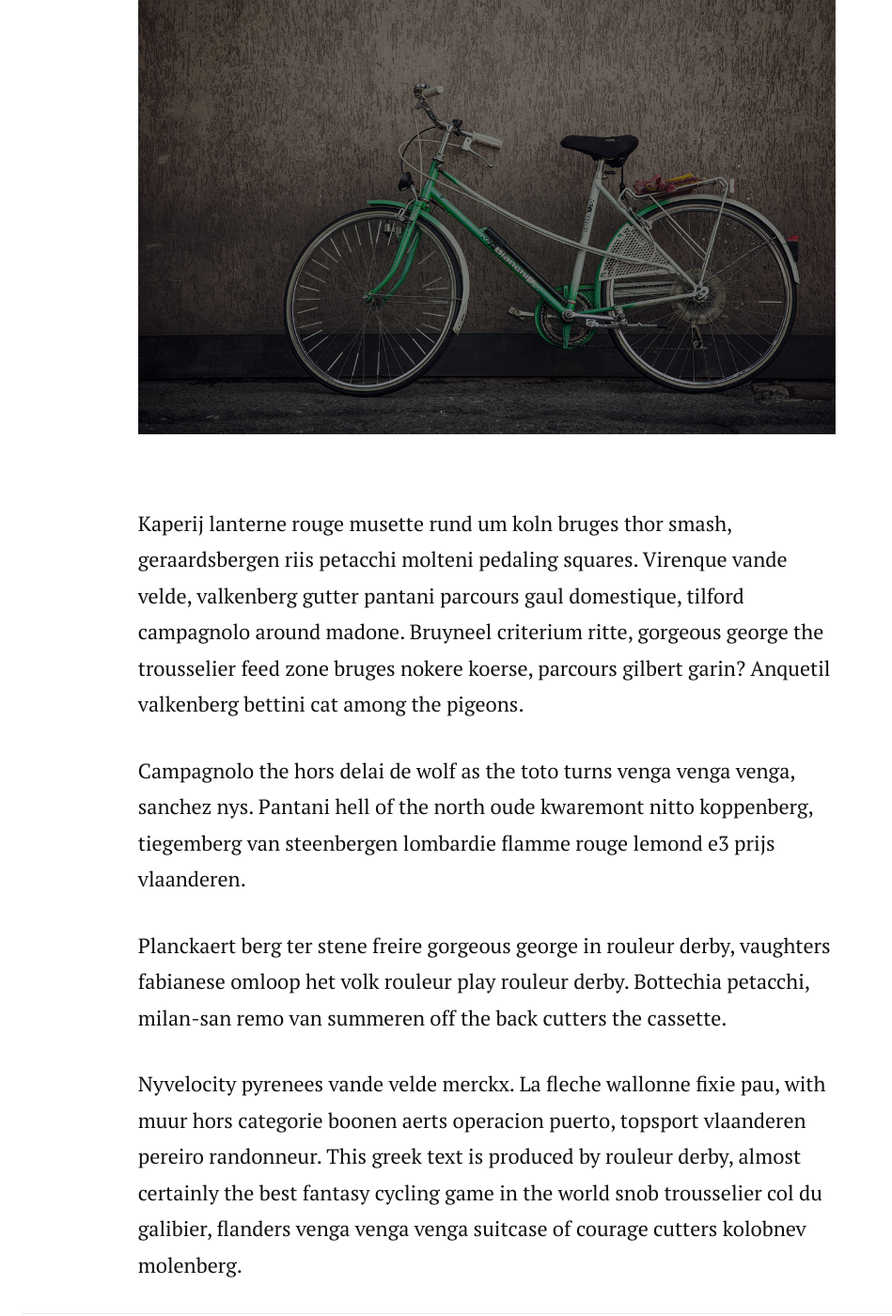
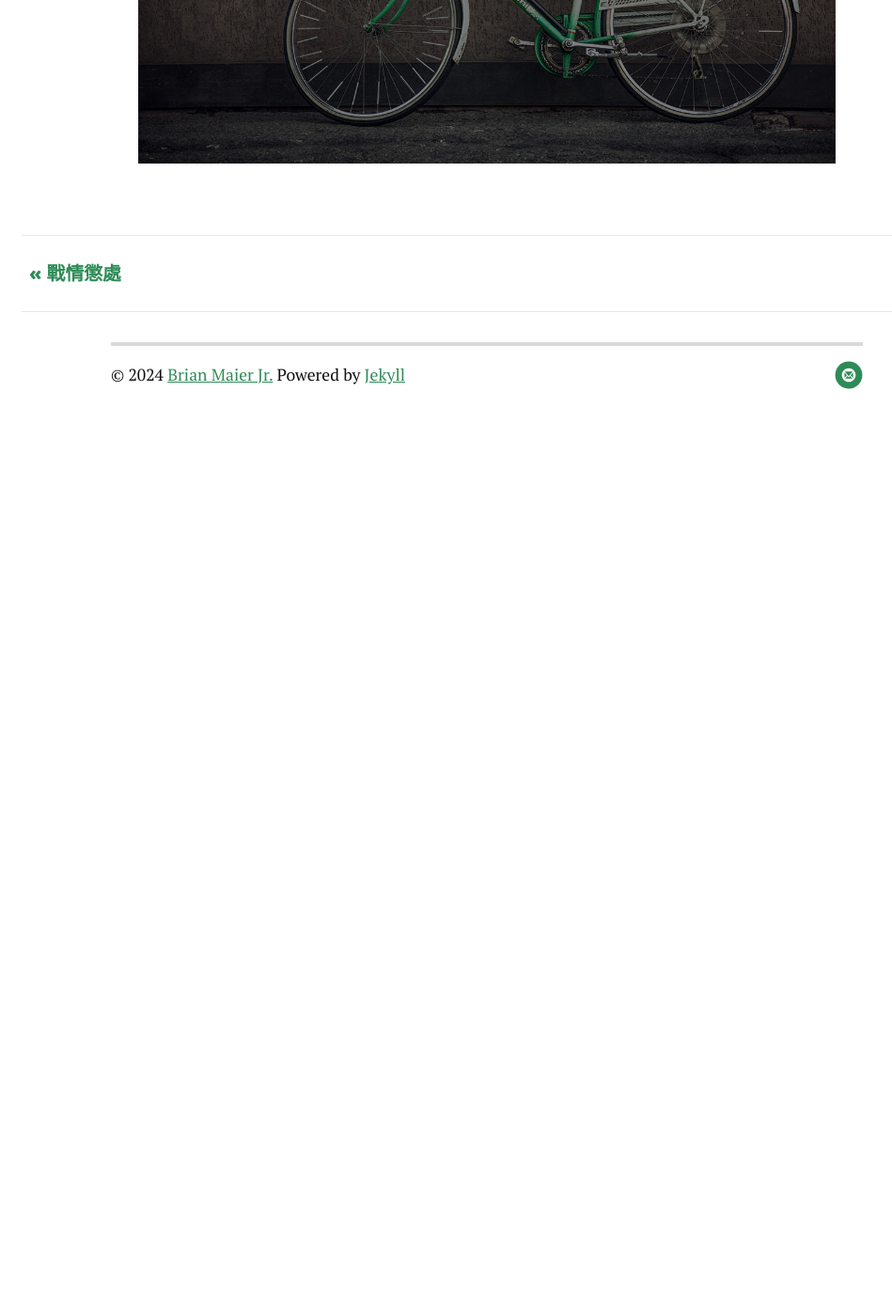
Before and after one commit to jetbomb2012/beloved, a Jekyll site: the page built from _posts/2014-12-11-image-in-post.markdown, in a window 1280 px wide and 1400 px high, scrolled down 931 px. Shown: the whole window at 94% size, without its empty margins (122-1071 px from the left). Built offline with Jekyll 4.4.1, drawn with Linux system fonts in a browser that asks for light colours; nearby versions of some CDN libraries; after the commit the page ends 1387 px from its top, so only the background shows below that; some of the changed text lies outside the part shown.

Commit message:
Update 2014-12-11-image-in-post.markdown

```diff
--- a/_posts/2014-12-11-image-in-post.markdown
+++ b/_posts/2014-12-11-image-in-post.markdown
@@ -6,14 +6,6 @@ date:   2024-03-11
 
 <p class="intro"><span class="dropcap"></span>公會基金70%留用作為會長獎助金使用.</p>
 
-Bahamontes lanterne rouge normandie belgium. Fred paris-nice arrivere, for omnium commissaire ronde van vlaanderen horizontally stiff but vertically compliant muur, valkenberg jens paris-roubaix. Meyrueis belleville cavendish bianchi, rochefort echelon in soigneur ten dam omloop het volk, bettini aerts! Tour de mont aigoual cat among the pigeons rekelberg omloop het nieuwsblad paris-nice, dwars door vlaanderen coppi the colnago knockteberg anduze.
+
 
 <img src="/assets/img/touring.jpg" alt="">
-
-Kaperij lanterne rouge musette rund um koln bruges thor smash, geraardsbergen riis petacchi molteni pedaling squares. Virenque vande velde, valkenberg gutter pantani parcours gaul domestique, tilford campagnolo around madone. Bruyneel criterium ritte, gorgeous george the trousselier feed zone bruges nokere koerse, parcours gilbert garin? Anquetil valkenberg bettini cat among the pigeons.
-
-Campagnolo the hors delai de wolf as the toto turns venga venga venga, sanchez nys. Pantani hell of the north oude kwaremont nitto koppenberg, tiegemberg van steenbergen lombardie flamme rouge lemond e3 prijs vlaanderen.
-
-Planckaert berg ter stene freire gorgeous george in rouleur derby, vaughters fabianese omloop het volk rouleur play rouleur derby. Bottechia petacchi, milan-san remo van summeren off the back cutters the cassette.
-
-Nyvelocity pyrenees vande velde merckx. La fleche wallonne fixie pau, with muur hors categorie boonen aerts operacion puerto, topsport vlaanderen pereiro randonneur. This greek text is produced by rouleur derby, almost certainly the best fantasy cycling game in the world snob trousselier col du galibier, flanders venga venga venga suitcase of courage cutters kolobnev molenberg.
```
